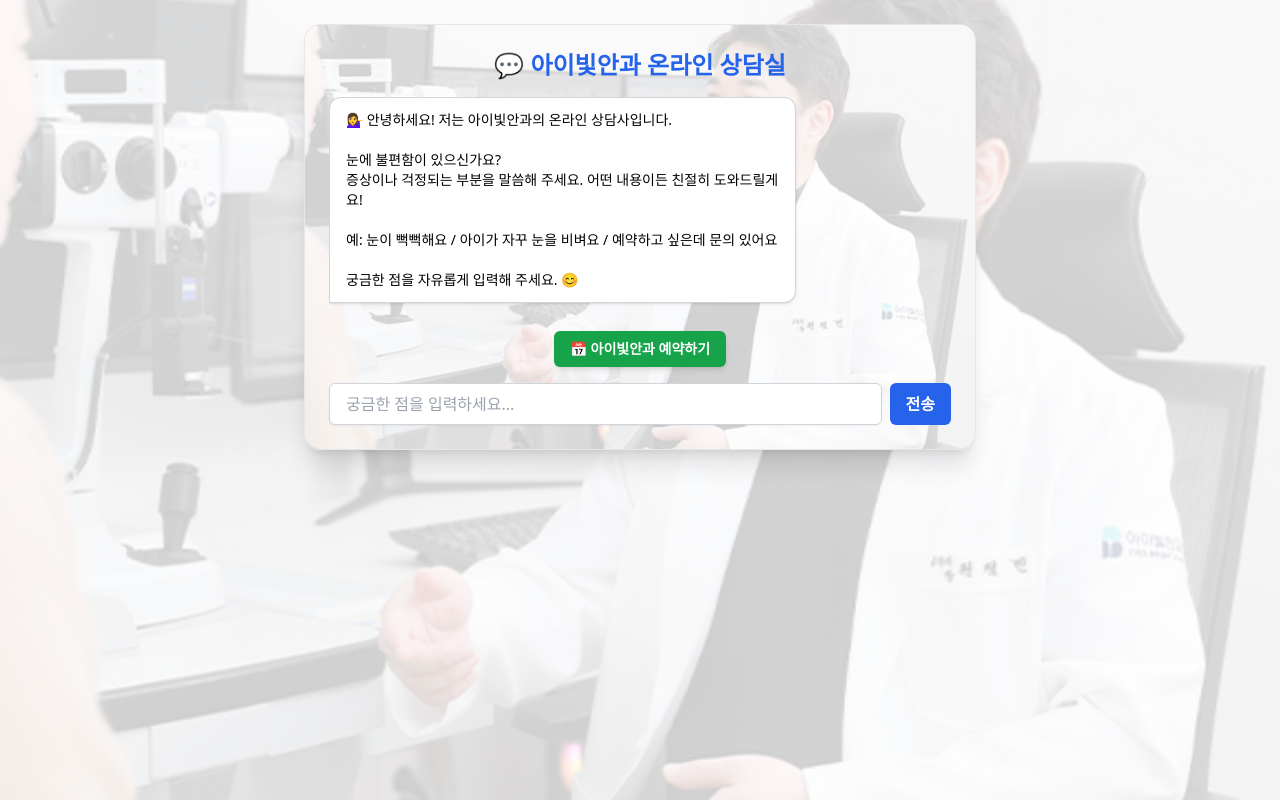
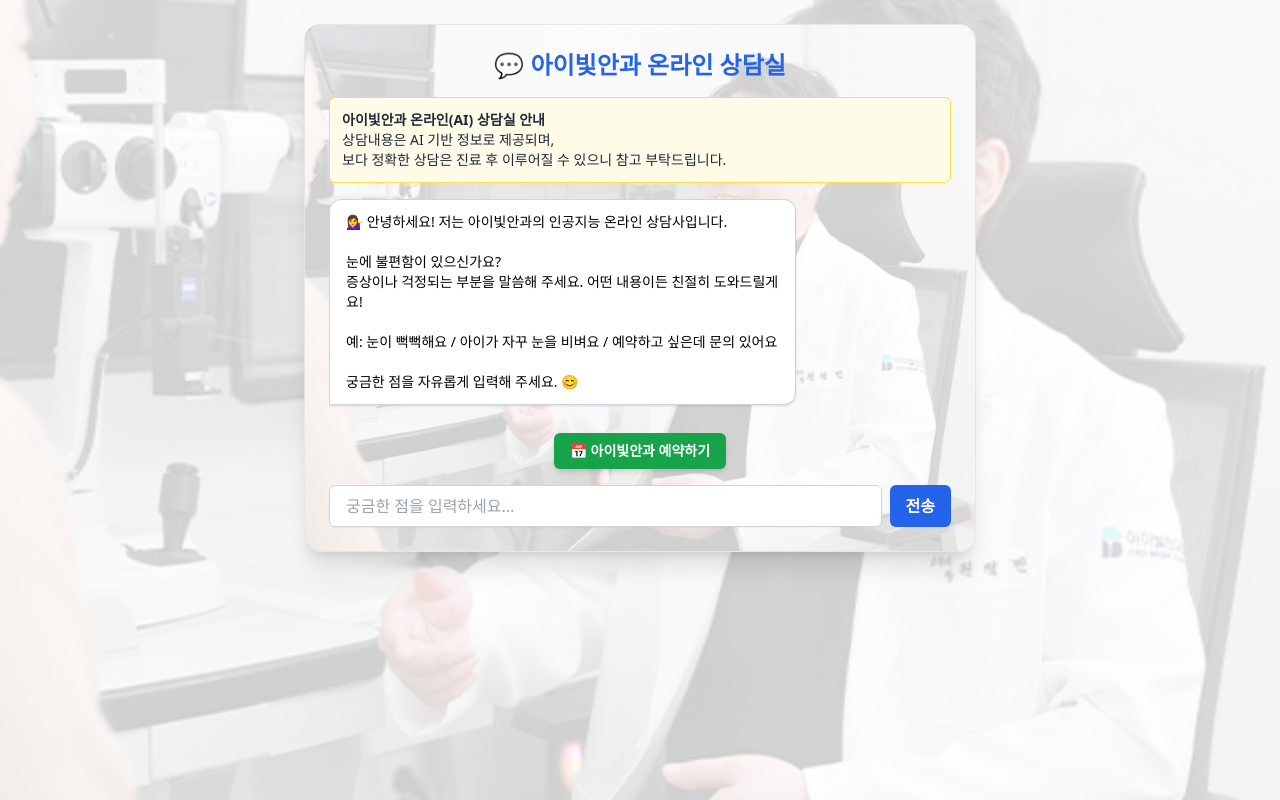
Before and after one commit to oistlouo/eye, a Next.js app in the folder frontend/: page / in a window 1280 px wide. Built offline with nearby package versions, Linux system fonts and the light colour scheme.

Commit message:
💬 챗봇 상단 안내 문구 추가

```diff
--- a/frontend/src/Chat.jsx
+++ b/frontend/src/Chat.jsx
@@ -5,7 +5,7 @@
   const [messages, setMessages] = useState([
     {
       role: 'bot',
-      text: `💁‍♀️ 안녕하세요! 저는 아이빛안과의 온라인 상담사입니다.
+      text: `💁‍♀️ 안녕하세요! 저는 아이빛안과의 인공지능 온라인 상담사입니다.
 
 눈에 불편함이 있으신가요?
 증상이나 걱정되는 부분을 말씀해 주세요. 어떤 내용이든 친절히 도와드릴게요!
@@ -82,6 +82,12 @@
           <h2 className="text-2xl font-bold mb-4 text-center text-blue-600">
           💬 아이빛안과 온라인 상담실
           </h2>
+{/* ✅ 여기에 추가 */}
+<div className="bg-yellow-50 text-gray-800 text-sm p-3 rounded-md mb-4 border border-yellow-300">
+  <strong>아이빛안과 온라인(AI) 상담실 안내</strong><br />
+  상담내용은 AI 기반 정보로 제공되며,<br />
+  보다 정확한 상담은 진료 후 이루어질 수 있으니 참고 부탁드립니다.
+</div>
 
           <div className="space-y-3 mb-4 max-h-[450px] overflow-y-auto">
             {messages.map((msg, i) => (
```
Also changed, not shown: 1 other file (tests, documents, lock files or other folders).
